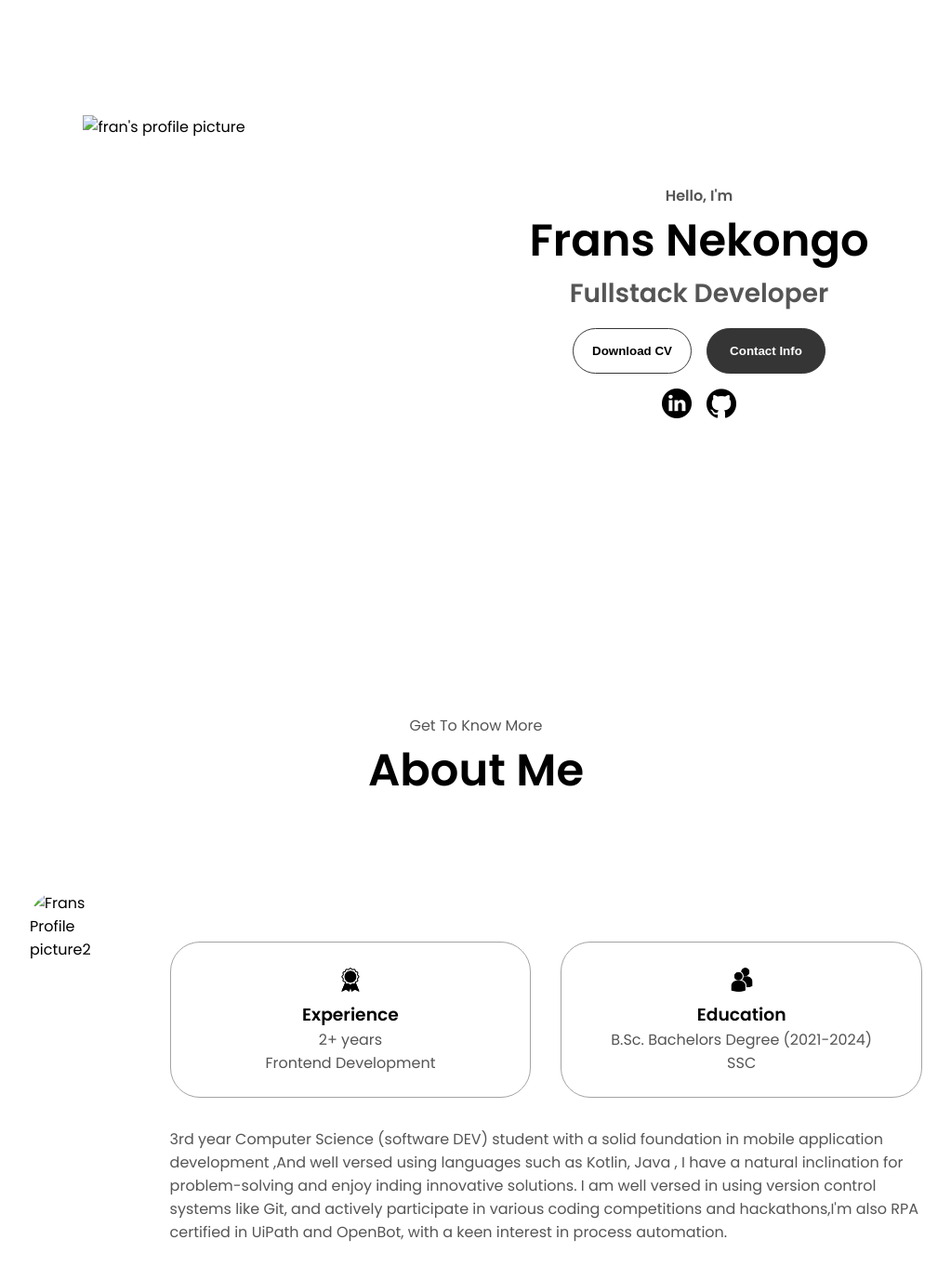
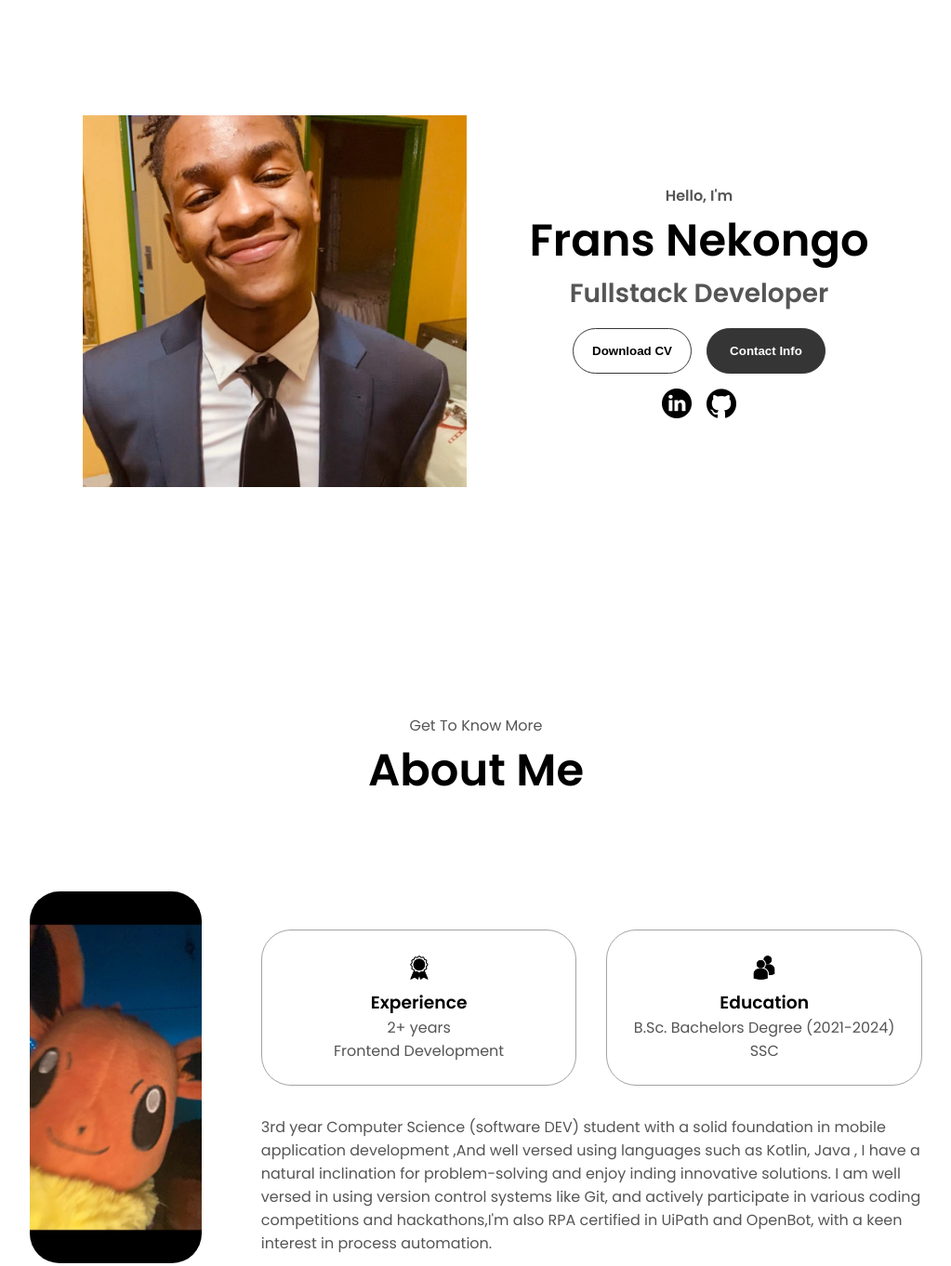
Before and after one commit to frans-nekongo/Frans-Nekongo-Portfolio, a plain HTML site: page Website/index.html in a window 1280 px wide. Shown: the part 160-1522 px from the top of the page at 93% size, without its empty margins (128-1151 px from the left). Drawn offline with Linux system fonts and the light colour scheme; files whose address does not match are found by name.

Commit message:
Update index.html

```diff
--- a/Website/index.html
+++ b/Website/index.html
@@ -38,7 +38,7 @@
     </nav>
     <section id="profile">
       <div class="section__pic-container">
-        <img src="./assets/profile-pic.png" alt="fran's profile picture" />
+        <img src="./assets/Icons/picture 1.jpg" alt="fran's profile picture" />
       </div>
       <div class="section__text">
         <p class="section__text__p1">Hello, I'm</p>
@@ -78,7 +78,7 @@
       <div class="section-container">
         <div class="section__pic-container">
           <img
-            src="./assets/about-pic.png"
+            src="./assets/Icons/picture 2.jpg"
             alt="Frans Profile picture2"
             class="about-pic"
           />
```
